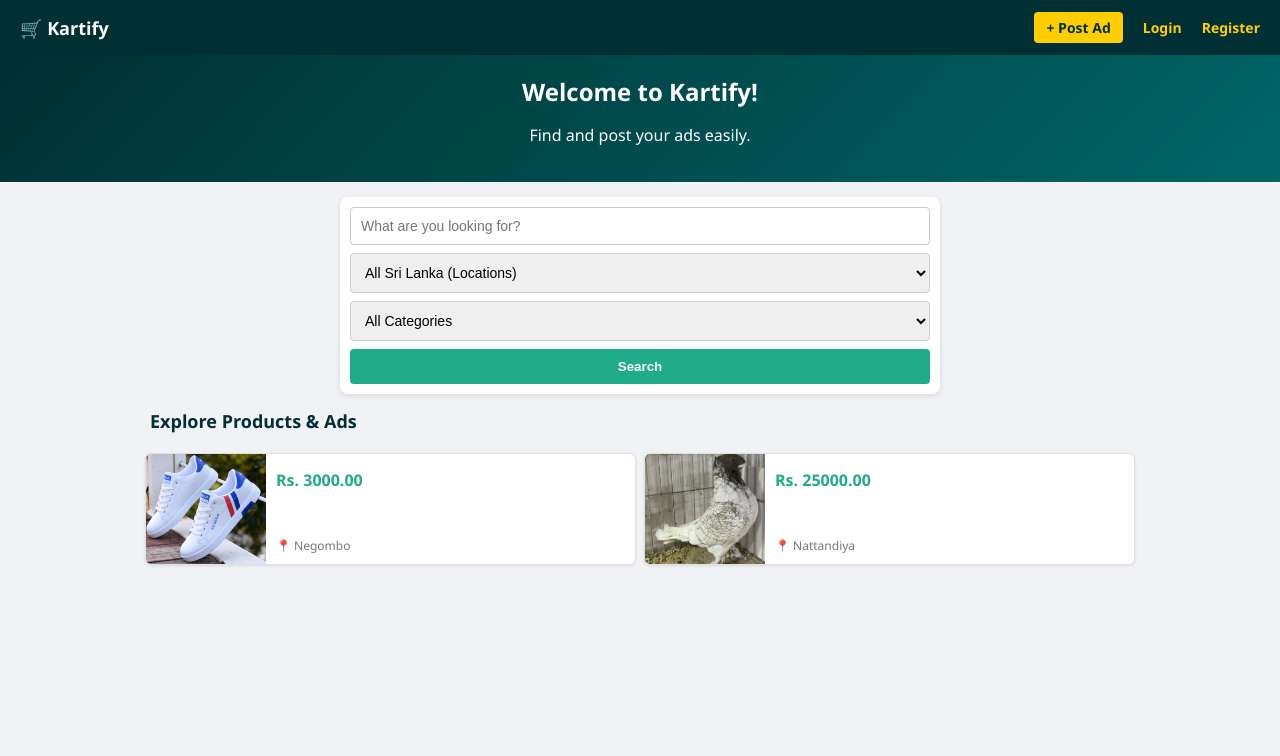
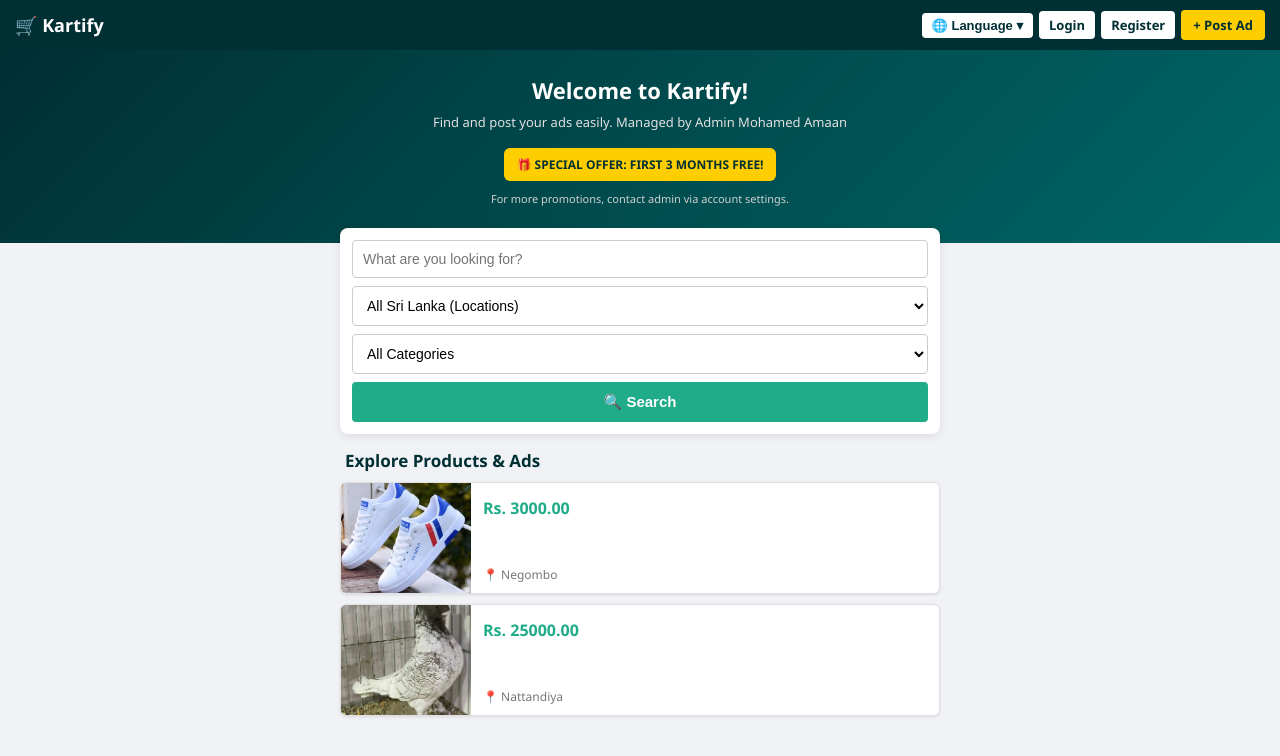
Before and after one commit to mhdamaan4321-source/Kartify-, a Django app: page / in a window 1280 px wide. Shown: the top 756 px of the page. Run offline with Django 5.2, Linux system fonts and the light colour scheme; data comes from the database, SQL or seed files in the repository.

Commit message:
Update home.html with screenshot header, account dropdown, and single column product feed

```diff
--- a/core/templates/core/home.html
+++ b/core/templates/core/home.html
@@ -7,34 +7,45 @@
     <title>Kartify - Online Marketplace</title>
     <style>
         body { font-family: 'Segoe UI', Tahoma, Geneva, Verdana, sans-serif; background: #f0f2f5; margin: 0; padding: 0; color: #333; }
-        header { background: #002f34; color: white; padding: 12px 20px; display: flex; justify-content: space-between; align-items: center; flex-wrap: wrap; }
-        header a { color: #ffce00; text-decoration: none; font-weight: bold; font-size: 14px; margin-left: 10px; }
 
-        .hero { background: linear-gradient(135deg, #002f34, #006666); color: white; padding: 20px; text-align: center; }
-        .hero h1 { margin: 0 0 10px; font-size: 24px; }
+        /* Header styling matching screenshot */
+        header { background: #002f34; color: white; padding: 10px 15px; display: flex; justify-content: space-between; align-items: center; flex-wrap: wrap; gap: 8px; }
+        .logo { font-weight: bold; font-size: 18px; display: flex; align-items: center; gap: 5px; }
 
-        .search-container { max-width: 600px; margin: 15px auto; padding: 0 15px; }
-        .search-form { display: flex; flex-direction: column; gap: 8px; background: white; padding: 10px; border-radius: 8px; box-shadow: 0 2px 6px rgba(0,0,0,0.1); }
-        .search-form input, .search-form select { padding: 10px; border: 1px solid #ccc; border-radius: 4px; font-size: 14px; }
-        .search-btn { background: #20ab89; color: white; border: none; padding: 10px; font-weight: bold; border-radius: 4px; cursor: pointer; }
+        .top-actions { display: flex; gap: 6px; align-items: center; flex-wrap: wrap; }
+
+        .header-btn { background: #fff; color: #002f34; padding: 5px 10px; border-radius: 4px; font-weight: bold; font-size: 13px; text-decoration: none; display: flex; align-items: center; gap: 4px; border: none; cursor: pointer; }
+        .post-ad-btn { background: #ffce00; color: #002f34; padding: 6px 12px; border-radius: 4px; font-weight: bold; font-size: 13px; text-decoration: none; }
+        .logout-btn { background: #ff4d4d; color: white; padding: 6px 10px; border-radius: 4px; font-size: 13px; text-decoration: none; }
+
+        /* Dropdown for Account (My Ads & Settings) */
+        .dropdown { position: relative; display: inline-block; }
+        .dropdown-content { display: none; position: absolute; right: 0; background-color: #fff; min-width: 130px; box-shadow: 0px 8px 16px rgba(0,0,0,0.2); z-index: 10; border-radius: 4px; overflow: hidden; }
+        .dropdown-content a { color: #002f34; padding: 10px 12px; text-decoration: none; display: block; font-size: 13px; font-weight: 600; text-align: left; border-bottom: 1px solid #eee; }
+        .dropdown-content a:hover { background-color: #f1f1f1; }
+        .dropdown:hover .dropdown-content { display: block; }
+
+        /* Hero Banner */
+        .hero { background: linear-gradient(135deg, #002f34, #006666); color: white; padding: 25px 15px; text-align: center; }
+        .hero h1 { margin: 0 0 8px; font-size: 22px; }
+        .hero p { margin: 0 0 12px; font-size: 13px; color: #e0e0e0; }
+        .offer-badge { background: #ffce00; color: #002f34; padding: 8px 12px; border-radius: 6px; font-weight: bold; font-size: 12px; display: inline-block; margin-top: 5px; }
+
+        /* Search Section */
+        .search-container { max-width: 600px; margin: -15px auto 15px auto; padding: 0 15px; position: relative; z-index: 5; }
+        .search-form { display: flex; flex-direction: column; gap: 8px; background: white; padding: 12px; border-radius: 8px; box-shadow: 0 2px 8px rgba(0,0,0,0.1); }
+        .search-form input, .search-form select { padding: 10px; border: 1px solid #ccc; border-radius: 4px; font-size: 14px; background: #fff; }
+        .search-btn { background: #20ab89; color: white; border: none; padding: 11px; font-weight: bold; border-radius: 4px; cursor: pointer; font-size: 15px; }
         .search-btn:hover { background: #198d71; }
 
-        .container { max-width: 1000px; margin: 15px auto; padding: 0 10px; }
-        h3 { color: #002f34; margin: 15px 10px; font-size: 18px; }
+        /* Product List - Single Column (Ikman style vertical feed) */
+        .container { max-width: 600px; margin: 10px auto; padding: 0 10px; }
+        h3 { color: #002f34; margin: 15px 5px 10px; font-size: 17px; }
 
-        /* Ikman style product grid for mobile (Single column list view or compact cards) */
         .product-grid {
-            display: grid;
-            grid-template-columns: repeat(2, 1fr);
-            gap: 8px;
-            padding: 5px;
-        }
-
-        @media (max-width: 768px) {
-            .product-grid {
-                grid-template-columns: 1fr; /* Ikman app maathiri oannu keezha oannu (Single column list) varum */
-            }
-            .search-form { flex-direction: column; }
+            display: flex;
+            flex-direction: column;
+            gap: 10px;
         }
 
         .product-card {
@@ -43,25 +54,25 @@
             box-shadow: 0 1px 3px rgba(0,0,0,0.1);
             overflow: hidden;
             display: flex;
-            flex-direction: row; /* Ikman style horizontal card for mobile list view */
+            flex-direction: row; /* Horizontal layout: Image on left, details on right */
             text-decoration: none;
             color: inherit;
+            border: 1px solid #e0e0e0;
             transition: 0.2s;
-            border: 1px solid #e0e0e0;
         }
 
         .product-card:hover {
-            box-shadow: 0 4px 8px rgba(0,0,0,0.15);
+            box-shadow: 0 4px 8px rgba(0,0,0,0.12);
         }
 
         .product-card img {
-            width: 120px;
+            width: 130px;
             height: 110px;
             object-fit: cover;
         }
 
         .product-info {
-            padding: 10px;
+            padding: 10px 12px;
             display: flex;
             flex-direction: column;
             justify-content: space-between;
@@ -72,7 +83,7 @@
             font-size: 15px;
             font-weight: 600;
             color: #002f34;
-            margin: 0 0 5px;
+            margin: 0 0 4px;
             display: -webkit-box;
             -webkit-line-clamp: 2;
             -webkit-box-orient: vertical;
@@ -83,44 +94,52 @@
             font-size: 16px;
             font-weight: bold;
             color: #20ab89;
-            margin: 0 0 5px;
+            margin: 0 0 4px;
         }
 
         .product-location {
             font-size: 12px;
             color: #777;
         }
-
-        .top-actions {
-            display: flex;
-            gap: 10px;
-            align-items: center;
-        }
-
-        .post-ad-btn { background: #ffce00; color: #002f34; padding: 6px 12px; border-radius: 4px; font-weight: bold; text-decoration: none; }
     </style>
 </head>
 <body>
 
+    <!-- Header matching screenshot -->
     <header>
-        <div style="font-weight: bold; font-size: 18px;">🛒 Kartify</div>
+        <div class="logo">🛒 Kartify</div>
         <div class="top-actions">
+            <!-- Language Dropdown placeholder -->
+            <button class="header-btn">🌐 Language ▾</button>
+
+            {% if request.user.is_authenticated %}
+                <a href="{% url 'chat_home' %}" class="header-btn">💬 Chat</a>
+
+                <!-- Account Dropdown containing My Ads & Settings -->
+                <div class="dropdown">
+                    <button class="header-btn">👤 Account ▾</button>
+                    <div class="dropdown-content">
+                        <a href="{% url 'my_ads' %}">📦 My Ads</a>
+                        <a href="{% url 'settings' %}">⚙️ Settings</a>
+                    </div>
+                </div>
+
+                <a href="{% url 'logout' %}" class="logout-btn">Logout</a>
+            {% else %}
+                <a href="{% url 'login' %}" class="header-btn">Login</a>
+                <a href="{% url 'register' %}" class="header-btn">Register</a>
+            {% endif %}
+
             <a href="{% url 'add_product' %}" class="post-ad-btn">+ Post Ad</a>
-            {% if request.user.is_authenticated %}
-                <a href="{% url 'my_ads' %}">My Ads</a>
-                <a href="{% url 'chat_home' %}">Chat</a>
-                <a href="{% url 'settings' %}">Account</a>
-                <a href="{% url 'logout' %}" style="color: #ff8080;">Logout</a>
-            {% else %}
-                <a href="{% url 'login' %}">Login</a>
-                <a href="{% url 'register' %}">Register</a>
-            {% endif %}
         </div>
     </header>
 
+    <!-- Hero Section -->
     <div class="hero">
         <h1>Welcome to Kartify!</h1>
-        <p>Find and post your ads easily.</p>
+        <p>Find and post your ads easily. Managed by Admin Mohamed Amaan</p>
+        <div class="offer-badge">🎁 SPECIAL OFFER: FIRST 3 MONTHS FREE!</div>
+        <p style="font-size: 11px; margin-top: 10px; color: #d0d0d0;">For more promotions, contact admin via account settings.</p>
     </div>
 
     <!-- Search & Filters Section -->
@@ -142,17 +161,17 @@
                 {% endfor %}
             </select>
 
-            <button type="submit" class="search-btn">Search</button>
+            <button type="submit" class="search-btn">🔍 Search</button>
         </form>
     </div>
 
+    <!-- Products Feed (Single Column, Ikman Style) -->
     <div class="container">
         <h3>Explore Products & Ads</h3>
 
         <div class="product-grid">
             {% for product in products %}
                 <a href="{% url 'product_detail' product.id %}" class="product-card">
-                    <!-- Display first image if available -->
                     {% if product.images.all %}
                         <img src="{{ product.images.first.image.url }}" alt="{{ product.name }}">
                     {% else %}
@@ -161,7 +180,6 @@
 
                     <div class="product-info">
                         <div>
-                            <!-- Corrected from product.title to product.name -->
                             <h4 class="product-title">{{ product.name }}</h4>
                             <div class="product-price">Rs. {{ product.price }}</div>
                         </div>
@@ -169,7 +187,7 @@
                     </div>
                 </a>
             {% empty %}
-                <p style="padding: 20px; text-align: center; color: #777; grid-column: 1 / -1;">No products found matching your search.</p>
+                <p style="padding: 20px; text-align: center; color: #777;">No products found matching your search.</p>
             {% endfor %}
         </div>
     </div>
```
